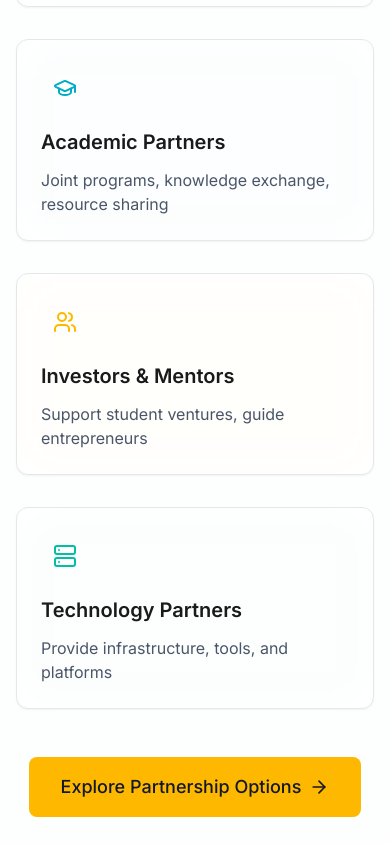
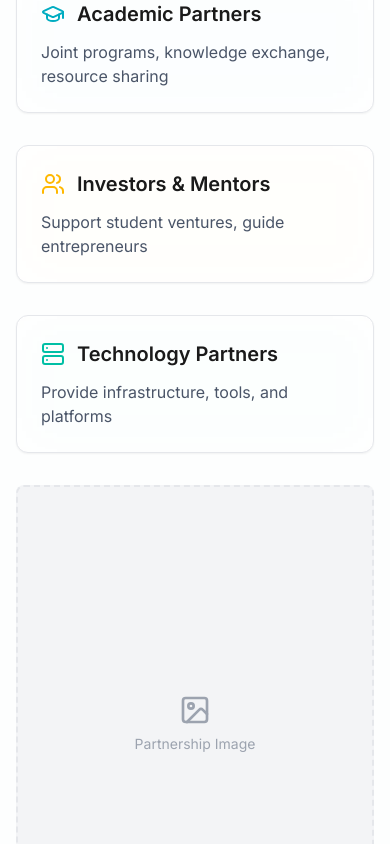
Before and after one commit to RaupscZAN/GARC-2, a React (Vite) app: page / in a window 390 px wide. Shown: the part 4500-5344 px from the top of the page. Built offline with nearby package versions, Linux system fonts and the light colour scheme.

Commit message:
Update PartnershipPathways component

```diff
--- a/src/components/home/PartnershipPathways.tsx
+++ b/src/components/home/PartnershipPathways.tsx
@@ -1,9 +1,8 @@
 import React from 'react';
 import { motion } from 'framer-motion';
-import { Building2, GraduationCap, Users, Server, ArrowRight } from 'lucide-react';
+import { Building2, GraduationCap, Users, Server, Image } from 'lucide-react';
 import Section from '../ui/Section';
 import Card from '../ui/Card';
-import Button from '../ui/Button';
 
 const pathways = [
   {
@@ -42,36 +41,39 @@ const PartnershipPathways: React.FC = () => {
         </h2>
       </div>
 
-      <div className="grid grid-cols-1 md:grid-cols-2 lg:grid-cols-4 gap-8 mb-12">
+      <div className="grid grid-cols-1 lg:grid-cols-3 gap-8">
+        <div className="lg:col-span-2">
+          <div className="grid grid-cols-1 md:grid-cols-2 gap-8">
             {pathways.map((pathway, index) => (
               <motion.div
                 key={index}
                 initial={{ opacity: 0, y: 20 }}
                 whileInView={{ opacity: 1, y: 0 }}
                 viewport={{ once: true }}
-            transition={{ duration: 0.5, delay: index * 0.1 }}
+                transition={{ duration: 0.5 }}
               >
-            <Card className="p-6 h-full" glowColor={pathway.color as 'primary' | 'secondary' | 'accent'}>
-              <div className={`w-12 h-12 rounded-lg flex items-center justify-center mb-4 text-${pathway.color}`}>
-                {pathway.icon}
+                <Card className="p-6" glowColor={pathway.color as 'primary' | 'secondary' | 'accent'}>
+                  <div className="flex items-center gap-3 mb-3">
+                    <div className={`text-${pathway.color}`}>{pathway.icon}</div>
+                    <h3 className="text-xl font-semibold text-app-text">{pathway.title}</h3>
                   </div>
-              <h3 className="text-xl font-semibold text-app-text mb-3">{pathway.title}</h3>
                   <p className="text-app-text-muted">{pathway.description}</p>
                 </Card>
               </motion.div>
             ))}
           </div>
+        </div>
 
-      <div className="text-center">
-        <Button
-          variant="accent"
-          size="lg"
-          to="/partnerships"
-          icon={<ArrowRight size={20} />}
-          iconPosition="right"
+        <motion.div
+          className="relative aspect-[3/4] bg-gray-100 rounded-lg border-2 border-dashed border-gray-200 flex flex-col items-center justify-center"
+          initial={{ opacity: 0, y: 20 }}
+          whileInView={{ opacity: 1, y: 0 }}
+          viewport={{ once: true }}
+          transition={{ duration: 0.5 }}
         >
-          Explore Partnership Options
-        </Button>
+          <Image size={32} className="text-gray-400 mb-2" />
+          <p className="text-sm text-gray-400">Partnership Image</p>
+        </motion.div>
       </div>
     </Section>
   );
```
Lines whose indentation alone changed are shown as unchanged.
